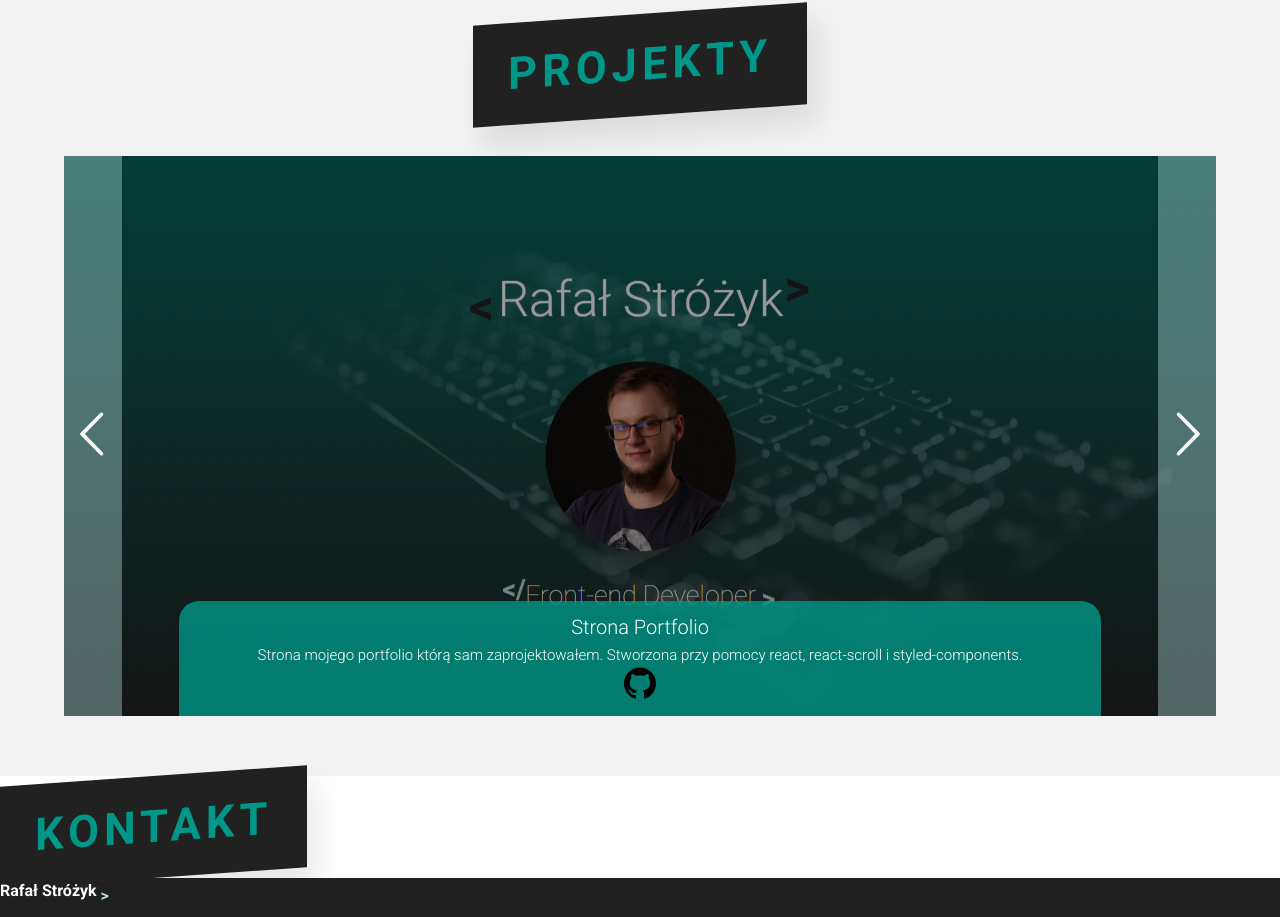
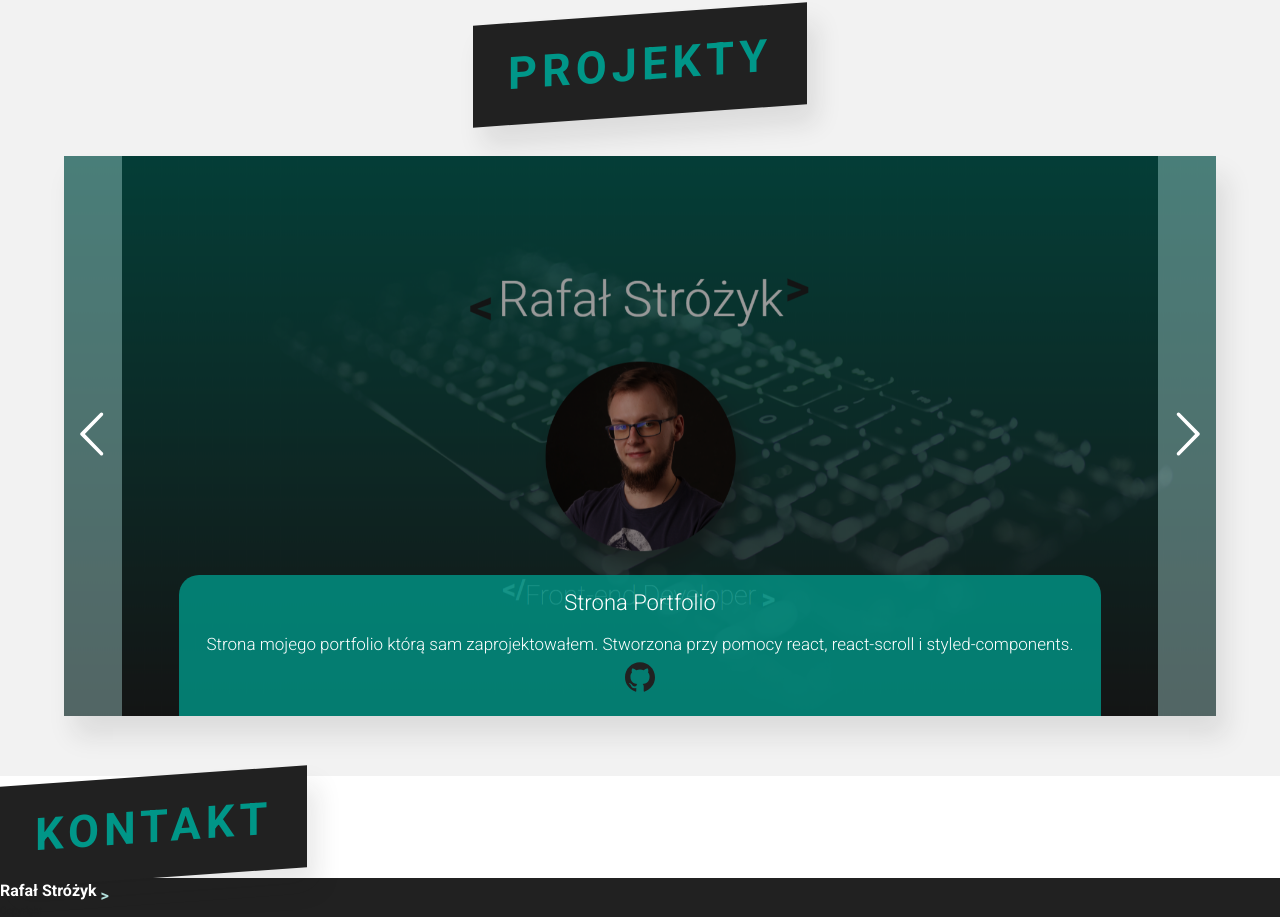
Before and after one commit to rafalstrozyk/portfolio_v2, a React (Create React App) app: page / in a window 1280 px wide. Shown: the part 2995-3912 px from the top of the page. Built offline with nearby package versions, Linux system fonts and the light colour scheme.

Commit message:
Slider 03

```diff
--- a/src/components/Slider/Slider.styled.js
+++ b/src/components/Slider/Slider.styled.js
@@ -9,6 +9,7 @@ export const SliderStyled = styled.div`
 	align-items: center;
 	position: relative;
 	overflow: hidden;
+	box-shadow: ${({theme}) => theme.boxShadowTwo};
 
 	& button {
 		position: absolute;
--- a/src/components/Slider/SliderItem.styled.js
+++ b/src/components/Slider/SliderItem.styled.js
@@ -3,7 +3,7 @@ import styled from 'styled-components';
 export const SliderItemStyled = styled.div`
 	color: #fff;
 	font-size: 3rem;
-    background:  rgba(0, 150, 136, 0.8);
+	background: rgba(0, 150, 136, 0.8);
 	padding: 1rem;
 	border-top-left-radius: 20px;
 	border-top-right-radius: 20px;
@@ -13,17 +13,36 @@ export const SliderItemStyled = styled.div`
 	justify-content: center;
 	align-items: center;
 	z-index: 10;
-`
+`;
 
 export const SliderItemHeader = styled.div`
-    font-size: 2rem;
-`
+	font-size: 2.2rem;
+	margin-bottom: 1rem;
+`;
 
 export const SliderItemContent = styled.div`
-    font-size: 1.5rem;
-`
+	font-size: 1.7rem;
+`;
 
-export const SliderItemLinks = styled.div `
-    font-size: 1.5rem;
-    color: red;
-`
+export const SliderItemLinks = styled.div`
+	& a {
+		& svg {
+			width: 3rem;
+			height: 3rem;
+			fill: ${({ theme }) => theme.primaryTextColor};
+			transition: all 0.3s;
+		}
+
+		&:hover {
+			& svg {
+				transform: translateY(-0.2rem) scale(1.2);
+			}
+		}
+
+        &:active {
+            & svg {
+				transform: translateY(0.2rem) scale(.8);
+			}
+        }
+	}
+`;
```
Lines whose indentation alone changed are shown as unchanged.
